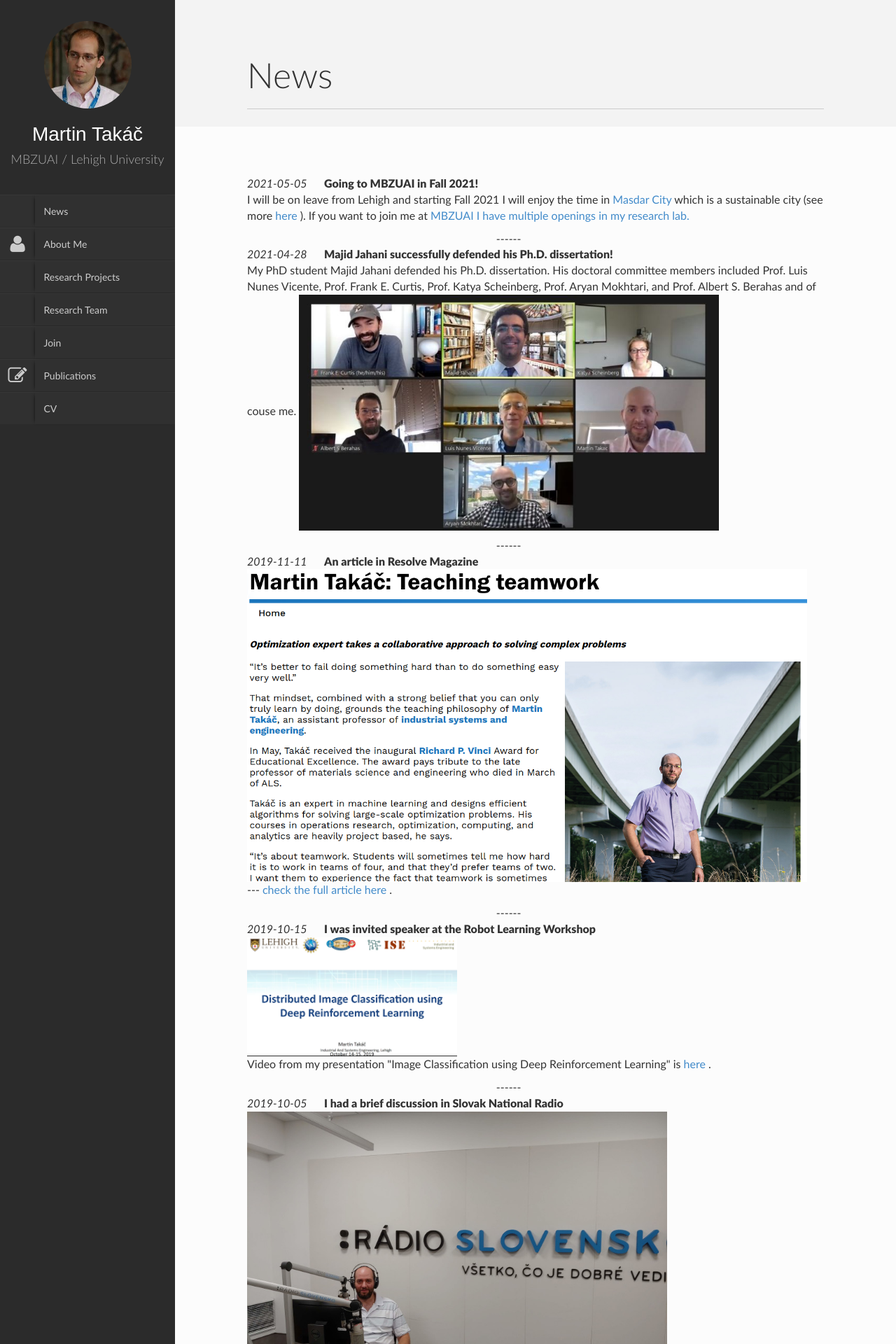
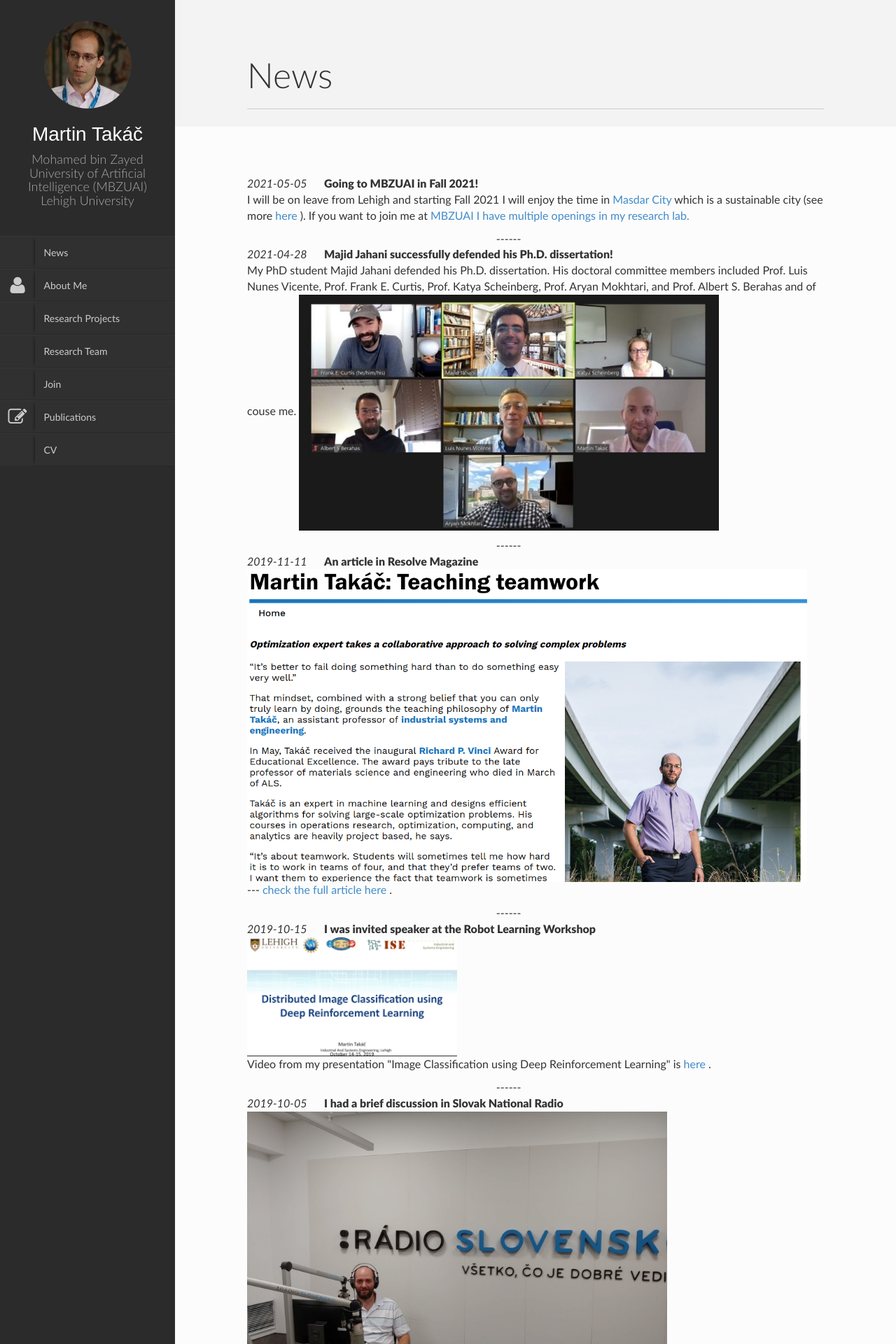
Before and after one commit to martintaki/takac.github.io, a Jekyll site: the page built from index.html, in a window 1280 px wide. Shown: the top 1920 px of the page at 70% size. Built offline with Jekyll 4.4.1, drawn with Linux system fonts in a browser that asks for light colours; nearby versions of some CDN libraries; library files that are not in the unit come from our copies.

Commit message:
update 01-11-2022

```diff
--- a/_layouts/default.html
+++ b/_layouts/default.html
@@ -63,7 +63,7 @@
 
                             <div class="title">
                                 <h2><font face="Arial">Martin Takáč</font></h2>
-                                <h3>MBZUAI / Lehigh University</h3>
+                                <h3>Mohamed bin Zayed University of Artificial Intelligence (MBZUAI) <br/> Lehigh University</h3>
                             </div>
 
                         </div>
```
